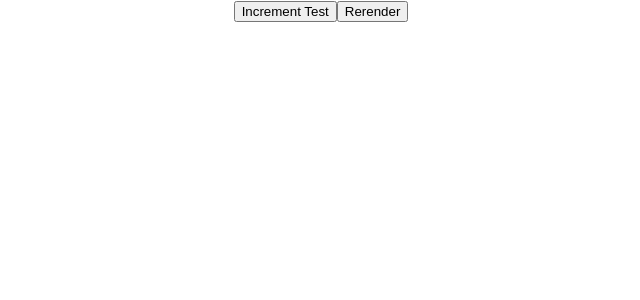
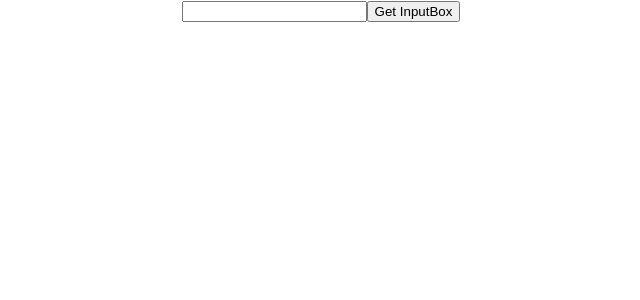
Before and after one commit to Rohit-0310/react-forms-useref, a React (Create React App) app: page / in a window 1280 px wide. Shown: the top 300 px of the page, without its empty margins (319-959 px from the left). Built offline with nearby package versions, Linux system fonts and the light colour scheme.

Commit message:
InputBox

```diff
--- a/src/App.jsx
+++ b/src/App.jsx
@@ -3,33 +3,65 @@ import './App.css';
 import { useState, useRef } from 'react';
 
 function App() {
-    //useRerender
-    const test = useRef(1);
-    // {Current : 1}
-    const [d, setD] = useState(1);
+    //Input Box
+    const inputRef = useRef(null);
+    // {Current: null}
 
-    console.log("Rerender",test)
+
     return (
         <div className="App">
-            <button
-            onClick={() => {
-                test.current = test.current + 1;
-                console.log(test);
-            }}
-            >
-                Increment Test
-            </button>
+            <input ref={inputRef} />
 
             <button
                 onClick={() => {
-                    // Force re-rendering
-                    setD((p) => p + 1);
+                    console.log(inputRef.current.value);
                 }}
             >
-                Rerender
+                Get InputBox
             </button>
+
       </div>
-    );
+
+);
+
+
+
+
+
+
+
+
+
+
+
+
+    // //useRerender
+    // const test = useRef(1);
+    // // {Current : 1}
+    // const [d, setD] = useState(1);
+
+    // console.log("Rerender",test)
+    // return (
+    //     <div className="App">
+    //         <button
+    //         onClick={() => {
+    //             test.current = test.current + 1;
+    //             console.log(test);
+    //         }}
+    //         >
+    //             Increment Test
+    //         </button>
+
+    //         <button
+    //             onClick={() => {
+    //                 // Force re-rendering
+    //                 setD((p) => p + 1);
+    //             }}
+    //         >
+    //             Rerender
+    //         </button>
+    //   </div>
+    // );
 
 
 
```
